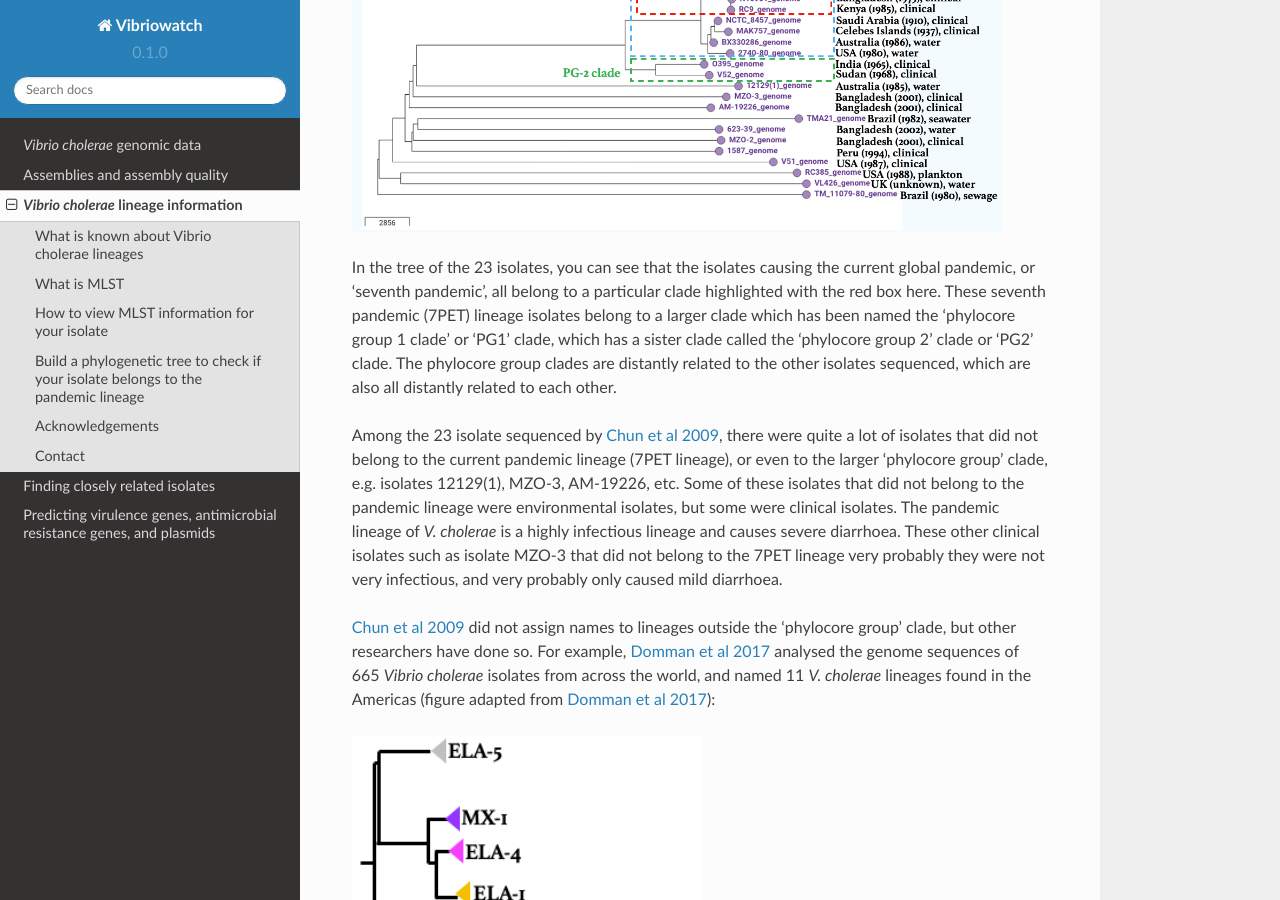
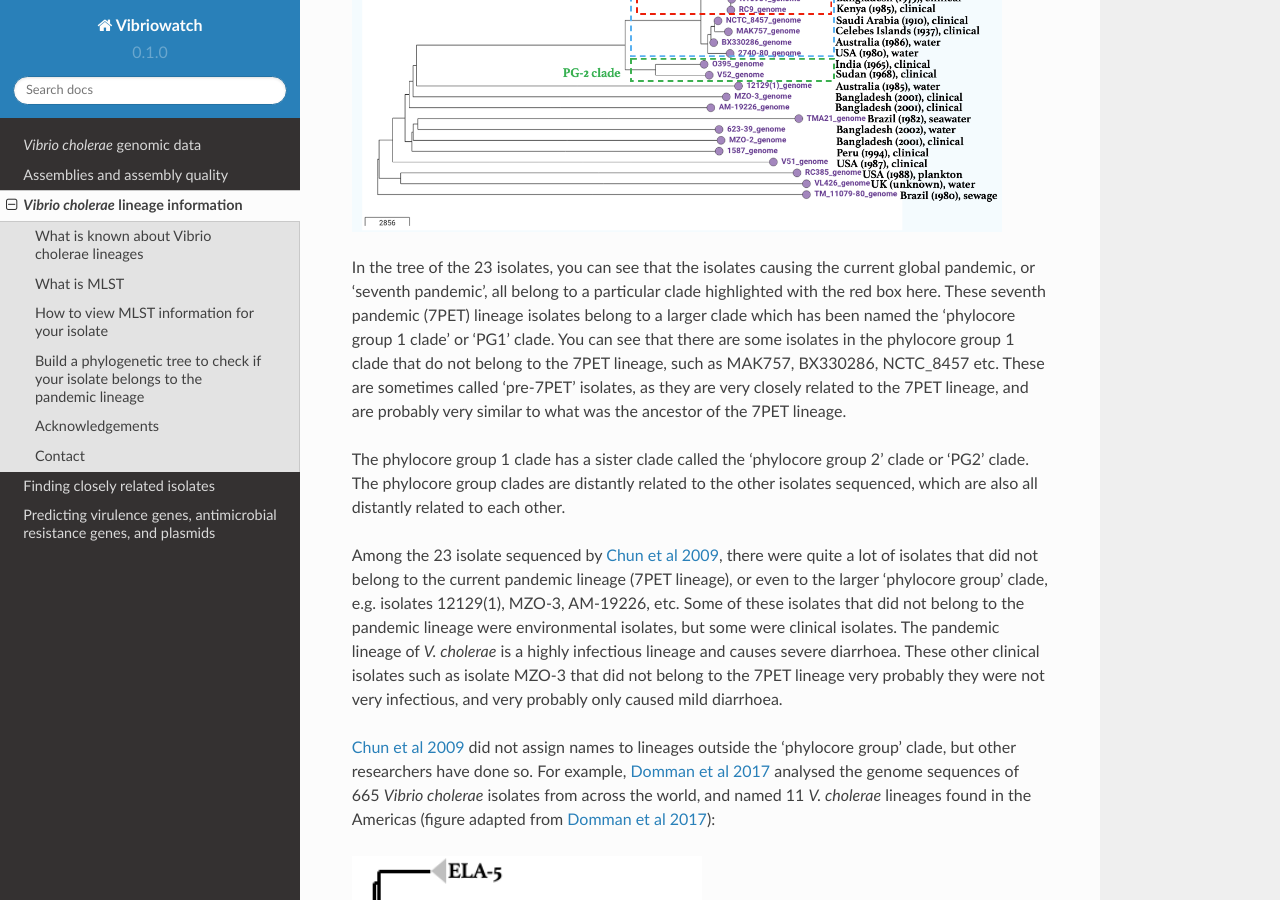
Before and after one commit to avrilcoghlan/vibriowatch, a Sphinx documentation site: the page built from docs/source/mlst.rst, in a window 1280 px wide and 900 px high, scrolled down 574 px. Built offline with Sphinx 7.4.7 and the Read the Docs theme 2.0.0, drawn with Linux system fonts in a browser that asks for light colours.

Commit message:
Update mlst.rst
Added in about pre-7PET

```diff
--- a/docs/source/mlst.rst
+++ b/docs/source/mlst.rst
@@ -20,7 +20,9 @@ Here is a phylogenetic tree that I made (using Vibriowatch) of these 23 isolates
 .. image:: Picture18.png
   :width: 650
 
-In the tree of the 23 isolates, you can see that the isolates causing the current global pandemic, or 'seventh pandemic', all belong to a particular clade highlighted with the red box here. These seventh pandemic (7PET) lineage isolates belong to a larger clade which has been named the 'phylocore group 1 clade' or 'PG1' clade, which has a sister clade called the 'phylocore group 2' clade or 'PG2' clade. The phylocore group clades are distantly related to the other isolates sequenced, which are also all distantly related to each other.
+In the tree of the 23 isolates, you can see that the isolates causing the current global pandemic, or 'seventh pandemic', all belong to a particular clade highlighted with the red box here. These seventh pandemic (7PET) lineage isolates belong to a larger clade which has been named the 'phylocore group 1 clade' or 'PG1' clade. You can see that there are some isolates in the phylocore group 1 clade that do not belong to the 7PET lineage, such as MAK757, BX330286, NCTC_8457 etc. These are sometimes called 'pre-7PET' isolates, as they are very closely related to the 7PET lineage, and are probably very similar to what was the ancestor of the 7PET lineage.
+
+The phylocore group 1 clade has a sister clade called the 'phylocore group 2' clade or 'PG2' clade. The phylocore group clades are distantly related to the other isolates sequenced, which are also all distantly related to each other.
 
 Among the 23 isolate sequenced by `Chun et al 2009`_, there were quite a lot of isolates that did not belong to the current pandemic lineage (7PET lineage), or even to the larger 'phylocore group' clade, e.g. isolates 12129(1), MZO-3, AM-19226, etc. Some of these isolates that did not belong to the pandemic lineage were environmental isolates, but some were clinical isolates. The pandemic lineage of *V. cholerae* is a highly infectious lineage and causes severe diarrhoea. These other clinical isolates such as isolate MZO-3 that did not belong to the 7PET lineage very probably they were not very infectious, and very probably only caused mild diarrhoea.
 
```
